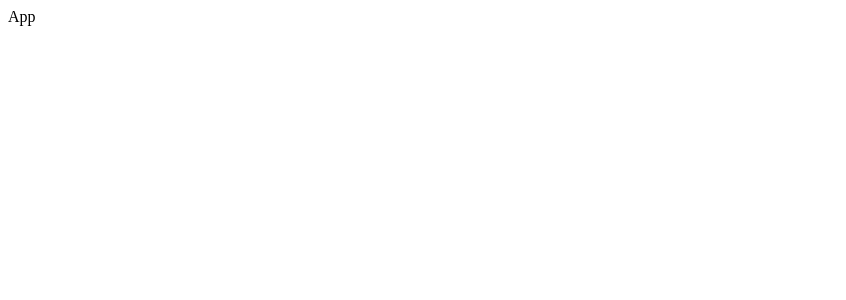
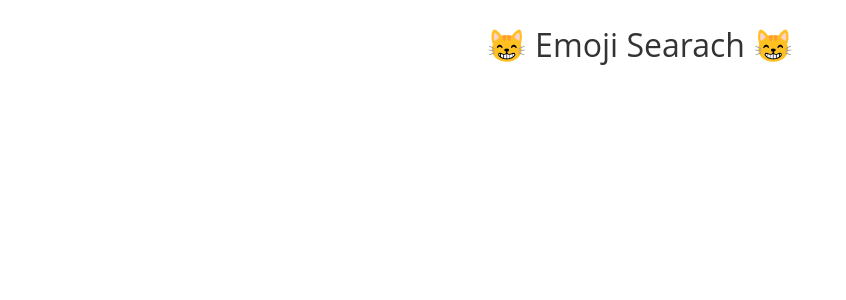
Before and after one commit to GeeksHubsAcademy/ReactSearchEmojis, a React (Create React App) app: page / in a window 1280 px wide. Shown: the top 300 px of the page, without its empty margins (0-846 px from the left). Built offline with nearby package versions, Linux system fonts and the light colour scheme.

Commit message:
Create Header

```diff
--- a/src/App.js
+++ b/src/App.js
@@ -1,7 +1,9 @@
+import Header from './components/Header';
+
 function App() {
   return (
     <div>
-      App
+      <Header />
     </div>
   );
 }
--- /dev/null
+++ b/src/components/Header/index.jsx
@@ -0,0 +1,16 @@
+import React, { Component } from 'react';
+
+import './style.css';
+
+class Header extends Component {
+
+    render(){
+        return (
+           <header className="component-header">
+               😸 Emoji Searach 😸
+           </header>
+        )
+    }
+}
+
+export default Header;
--- /dev/null
+++ b/src/components/Header/style.css
@@ -0,0 +1,10 @@
+.component-header {
+    display: flex;
+    justify-content: center;
+    align-items:  center;
+    padding: 15px;
+    font-size: 32px;
+    font-weight: normal;
+    font-family: "Open Sans";
+    color: #333;
+}
```
